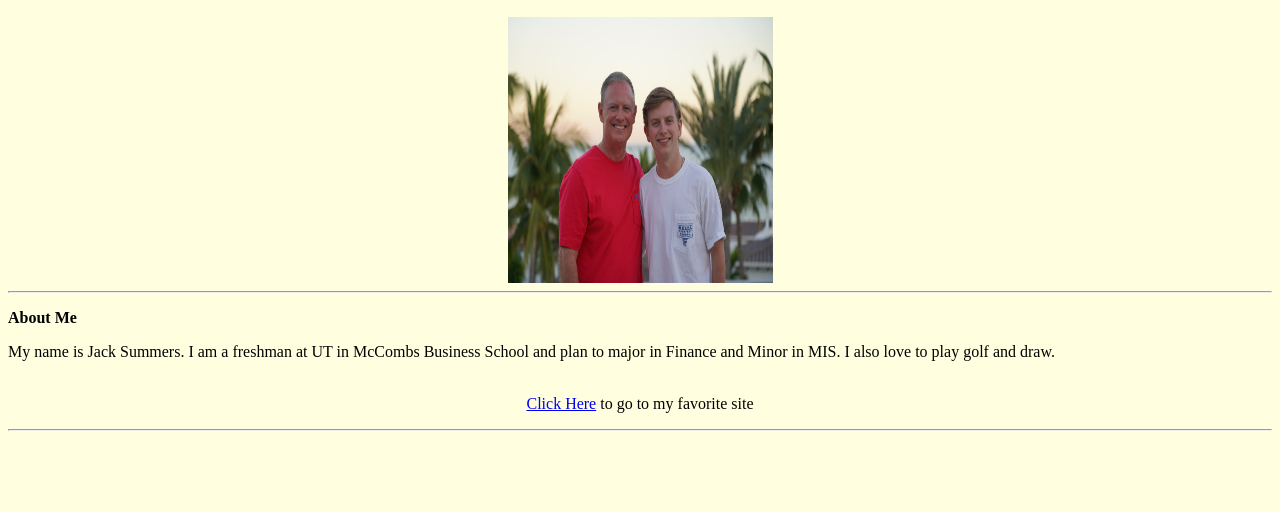
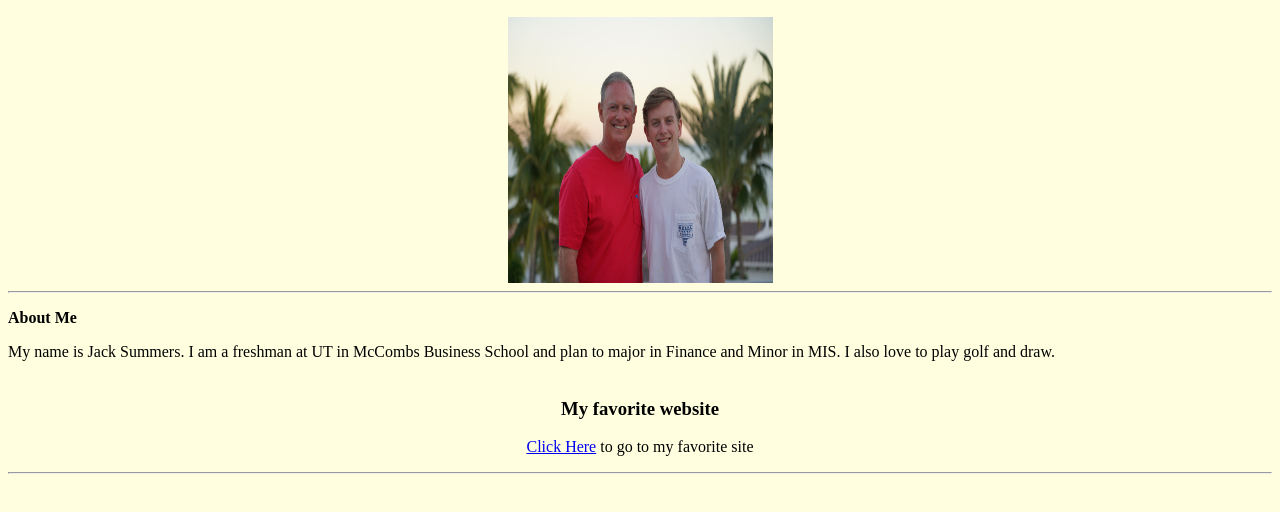
Before and after one commit to jacksummers22/jacksummers22.github.io, a plain HTML site: page index.html in a window 1280 px wide. Shown: the part 136-648 px from the top of the page. Drawn offline with Linux system fonts and the light colour scheme.

Commit message:
Update index.html

```diff
--- a/index.html
+++ b/index.html
@@ -5,6 +5,7 @@
   <p><strong>About Me</strong></p>
   <p>My name is Jack Summers. I am a freshman at UT in McCombs Business School and plan to major in Finance and Minor in MIS. I also love to play golf and draw. <br /><br /></p>
   </body>
+<h3 style="text-align: center;">My favorite website</h3>
 <p style="text-align: center;"><a href="https://www.kodak.com/corp/default.htm">Click Here</a> to go to my favorite site</p>
 <body bgcolor = "LightYellow">
 <hr />
```
